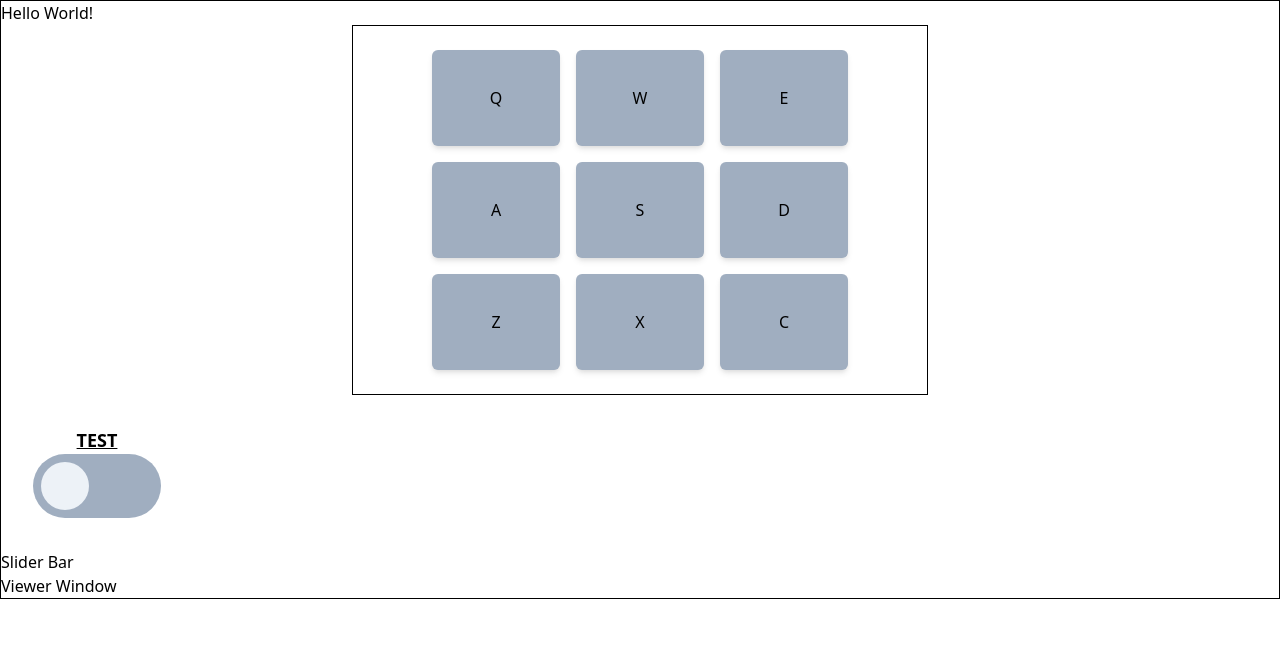
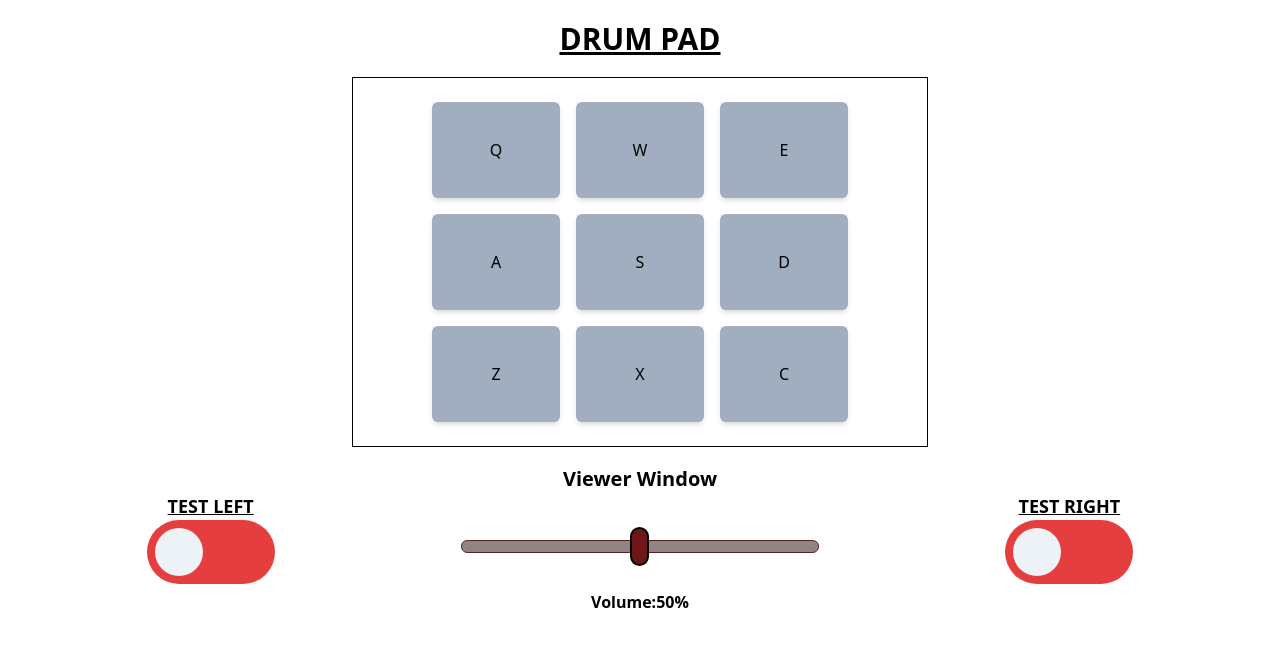
Before and after one commit to Dallen43/FCC-Drum-Machine, a React (Create React App) app: page / in a window 1280 px wide. Shown: the top 646 px of the page. Built offline with nearby package versions, Linux system fonts and the light colour scheme.

Commit message:
loading sounds functionality added

```diff
--- a/src/App.css
+++ b/src/App.css
@@ -1,27 +1,91 @@
-.app-container {
-  border: 2px solid black;
-  display: flex;
-  flex-direction: column;
-  width: 400px;
-  height: 400px;
+/* Created and copied directly from range.css */
+input[type="range"] {
+  width: 100%;
+  margin: 13.2px 0;
+  background-color: transparent;
+  -webkit-appearance: none;
 }
-
-.drumpad-container {
-  border: 2px solid black;
+input[type="range"]:focus {
+  outline: none;
 }
-
-.drum-pad {
-  display: grid;
-  justify-items: center;
-  grid-template-columns: repeat(3, 1fr);
-  grid-template-rows: repeat(3, 1fr);
-  gap: 5px 5px;
+input[type="range"]::-webkit-slider-runnable-track {
+  background: #928483;
+  border: 0.7px solid #562425;
+  border-radius: 6.2px;
+  width: 100%;
+  height: 12.6px;
+  cursor: pointer;
 }
-
-.drum-button {
-  display: flex;
-  background-color: lightblue;
-  border: 2px solid black;
-  width: 50px;
-  height: 50px;
+input[type="range"]::-webkit-slider-thumb {
+  margin-top: -13.9px;
+  width: 19px;
+  height: 39px;
+  background: #6b1817;
+  border: 2.2px solid #000000;
+  border-radius: 20px;
+  cursor: pointer;
+  -webkit-appearance: none;
 }
+input[type="range"]:focus::-webkit-slider-runnable-track {
+  background: #9e9191;
+}
+input[type="range"]::-moz-range-track {
+  background: #928483;
+  border: 0.7px solid #562425;
+  border-radius: 6.2px;
+  width: 100%;
+  height: 12.6px;
+  cursor: pointer;
+}
+input[type="range"]::-moz-range-thumb {
+  width: 19px;
+  height: 39px;
+  background: #6b1817;
+  border: 2.2px solid #000000;
+  border-radius: 20px;
+  cursor: pointer;
+}
+input[type="range"]::-ms-track {
+  background: transparent;
+  border-color: transparent;
+  border-width: 14.2px 0;
+  color: transparent;
+  width: 100%;
+  height: 12.6px;
+  cursor: pointer;
+}
+input[type="range"]::-ms-fill-lower {
+  background: #867776;
+  border: 0.7px solid #562425;
+  border-radius: 12.4px;
+}
+input[type="range"]::-ms-fill-upper {
+  background: #928483;
+  border: 0.7px solid #562425;
+  border-radius: 12.4px;
+}
+input[type="range"]::-ms-thumb {
+  width: 19px;
+  height: 39px;
+  background: #6b1817;
+  border: 2.2px solid #000000;
+  border-radius: 20px;
+  cursor: pointer;
+  margin-top: 0px;
+  /*Needed to keep the Edge thumb centred*/
+}
+input[type="range"]:focus::-ms-fill-lower {
+  background: #928483;
+}
+input[type="range"]:focus::-ms-fill-upper {
+  background: #9e9191;
+}
+/*TODO: Use one of the selectors from https://stackoverflow.com/a/20541859/7077589 and figure out
+how to remove the virtical space around the range input in IE*/
+@supports (-ms-ime-align: auto) {
+  /* Pre-Chromium Edge only styles, selector taken from hhttps://stackoverflow.com/a/32202953/7077589 */
+  input[type="range"] {
+    margin: 0;
+    /*Edge starts the margin from the thumb, not the track as other browsers do*/
+  }
+}
--- a/src/App.js
+++ b/src/App.js
@@ -6,24 +6,83 @@ import Viewer from "./components/Viewer";
 
 const App = () => {
   const [sounds, setSounds] = useState([
-    { sound_id: "1", sound_name: "Q" },
-    { sound_id: "2", sound_name: "W" },
-    { sound_id: "3", sound_name: "E" },
-    { sound_id: "4", sound_name: "A" },
-    { sound_id: "5", sound_name: "S" },
-    { sound_id: "6", sound_name: "D" },
-    { sound_id: "7", sound_name: "Z" },
-    { sound_id: "8", sound_name: "X" },
-    { sound_id: "9", sound_name: "C" },
+    {
+      sound_id: "1",
+      sound_name: "Q",
+      sound_url: "https://s3.amazonaws.com/freecodecamp/drums/Heater-1.mp3",
+    },
+    {
+      sound_id: "2",
+      sound_name: "W",
+      sound_url: "https://s3.amazonaws.com/freecodecamp/drums/Heater-2.mp3",
+    },
+    {
+      sound_id: "3",
+      sound_name: "E",
+      sound_url: "https://s3.amazonaws.com/freecodecamp/drums/Heater-3.mp3",
+    },
+    {
+      sound_id: "4",
+      sound_name: "A",
+      sound_url: "https://s3.amazonaws.com/freecodecamp/drums/Heater-4_1.mp3",
+    },
+    {
+      sound_id: "5",
+      sound_name: "S",
+      sound_url: "https://s3.amazonaws.com/freecodecamp/drums/Heater-6.mp3",
+    },
+    {
+      sound_id: "6",
+      sound_name: "D",
+      sound_url: "https://s3.amazonaws.com/freecodecamp/drums/Dsc_Oh.mp3",
+    },
+    {
+      sound_id: "7",
+      sound_name: "Z",
+      sound_url: "https://s3.amazonaws.com/freecodecamp/drums/Kick_n_Hat.mp3",
+    },
+    {
+      sound_id: "8",
+      sound_name: "X",
+      sound_url: "https://s3.amazonaws.com/freecodecamp/drums/RP4_KICK_1.mp3",
+    },
+    {
+      sound_id: "9",
+      sound_name: "C",
+      sound_url: "https://s3.amazonaws.com/freecodecamp/drums/Cev_H2.mp3",
+    },
   ]);
 
+  // Figure out how not to play a sound on initial load (changing intial state to 0 breaks this though as useEffect runs before the program is ready)
+  const [buttonDown, setButtonDown] = useState("Q");
+
+  useEffect(() => {
+    console.log(buttonDown);
+    const soundClip = sounds.filter((clip) => {
+      return clip.sound_name === buttonDown;
+    })[0];
+    const audioHandler = document.getElementById(soundClip.sound_id);
+    audioHandler.play();
+  }, [buttonDown]);
+
   return (
-    <div className="app-container container mx-auto border border-black">
-      Hello World!
-      <DrumPad sounds={sounds} />
-      <Toggle label={"Test"} />
-      <Slider />
-      <Viewer />
+    <div className="app-container container mx-auto">
+      <h1 className="text-center my-4 font-bold text-3xl uppercase underline">
+        Drum Pad
+      </h1>
+      <DrumPad sounds={sounds} clickEvt={(btnKey) => setButtonDown(btnKey)} />
+      <div className="grid md:grid-cols-3 gap-2">
+        <div className="m-auto">
+          <Toggle label={"Test Left"} enabled={false} />
+        </div>
+        <div className="m-auto w-full">
+          <Viewer message="Viewer Window" />
+          <Slider initialSize={"50"} minSize={"0"} maxSize={"100"} />
+        </div>
+        <div className="m-auto">
+          <Toggle label={"Test Right"} enabled={false} />
+        </div>
+      </div>
     </div>
   );
 };
--- a/src/components/Slider.js
+++ b/src/components/Slider.js
@@ -1,7 +1,28 @@
-import React from "react";
+import React, { useState } from "react";
+import "../App.css";
 
-const Slider = () => {
-  return <div>Slider Bar</div>;
+const Slider = ({ initialSize, minSize, maxSize }) => {
+  const [currentValue, setCurrentValue] = useState(initialSize);
+
+  return (
+    <div className="mx-4 my-2 px-4 py-2 text-center">
+      <input
+        type="range"
+        name="slider"
+        min={minSize}
+        max={maxSize}
+        defaultValue={currentValue}
+        onChange={(e) => setCurrentValue(e.target.value)}
+        step="1"
+        className="slider-bar"
+      ></input>
+      <div className="mt-6">
+        <output className="px-4 font-bold" for="slider">
+          Volume:{currentValue}%
+        </output>
+      </div>
+    </div>
+  );
 };
 
 export default Slider;
--- a/src/components/Toggle.js
+++ b/src/components/Toggle.js
@@ -1,10 +1,21 @@
-import React from "react";
+import React, { useState } from "react";
 
-const Toggle = ({ label }) => {
+const Toggle = ({ label, enabled = true }) => {
+  const [isenabled, setIsenabled] = useState(enabled);
+
+  //Seems to be an issue (in Chrome I think) whereby rapid clicking of the toggle can make the colour transition get missed? Seems to be ok as long as the transition time is short...
+  //TODO: Move the toggle classes into main css file (through tailwind) just called toggle-on & toggle-off
   return (
     <div className="inline-flex flex-col items-center text-lg uppercase underline m-4 p-4">
-      <div className="text-center font-semibold">{label}</div>
-      <div className="flex bg-gray-500 w-32 h-16 rounded-full items-center p-2">
+      <label className="text-center font-semibold">{label}</label>
+      <div
+        onClick={() => setIsenabled(!isenabled)}
+        className={
+          isenabled
+            ? "flex w-32 h-16 rounded-full items-center p-2 justify-end transition-colors duration-100 ease-in bg-green-600 cursor-pointer"
+            : "flex w-32 h-16 rounded-full items-center p-2 justify-start transition-colors duration-100 ease-in bg-red-600 cursor-pointer"
+        }
+      >
         <div className="bg-gray-200 rounded-full w-12 h-12"></div>
       </div>
     </div>
--- a/src/components/Viewer.js
+++ b/src/components/Viewer.js
@@ -1,7 +1,11 @@
 import React from "react";
 
-const Viewer = () => {
-  return <div>Viewer Window</div>;
+const Viewer = ({ message }) => {
+  return (
+    <div className="h-16 flex justify-center center">
+      <h2 className="text-xl font-bold self-center">{message}</h2>
+    </div>
+  );
 };
 
 export default Viewer;
--- a/src/components/drumpad/DrumButton.js
+++ b/src/components/drumpad/DrumButton.js
@@ -1,13 +1,14 @@
 import React from "react";
 
-const DrumButton = ({ key, value }) => {
+const DrumButton = ({ value, clickEvt, soundId, soundClip }) => {
   //Need to do it this way because doesn't seem to be any way to centre a tailwind grid
   //See https://tailwindcss.com/components/flexbox-grids/#column-spacing
   //See the DrumPad parent component for the other part of this
   return (
-    <div className="drum-button p-2" key={key}>
-      <div className="flex bg-gray-500 w-32 h-24 justify-center items-center shadow-md rounded-md hover:bg-gray-400">
+    <div className="drum-button p-2" onClick={() => clickEvt(value)}>
+      <div className="flex bg-gray-500 w-32 h-24 justify-center items-center shadow-md rounded-md hover:bg-gray-400 cursor-pointer">
         {value}
+        <audio id={soundId} src={soundClip}></audio>
       </div>
     </div>
   );
--- a/src/components/drumpad/DrumPad.js
+++ b/src/components/drumpad/DrumPad.js
@@ -1,12 +1,18 @@
 import React from "react";
 import DrumButton from "./DrumButton";
 
-const DrumPad = ({ sounds }) => {
+const DrumPad = ({ sounds, clickEvt }) => {
   return (
     <section className="drumpad-container border border-black max-w-xl mx-auto">
       <div className="drum-pad flex flex-wrap -m-2 p-6 justify-center">
         {sounds.map((sound) => (
-          <DrumButton key={sound.sound_id} value={sound.sound_name} />
+          <DrumButton
+            key={sound.sound_id}
+            value={sound.sound_name}
+            clickEvt={clickEvt}
+            soundId={sound.sound_id}
+            soundClip={sound.sound_url}
+          />
         ))}
       </div>
     </section>
```
Also changed, not shown: public/manifest.json.
